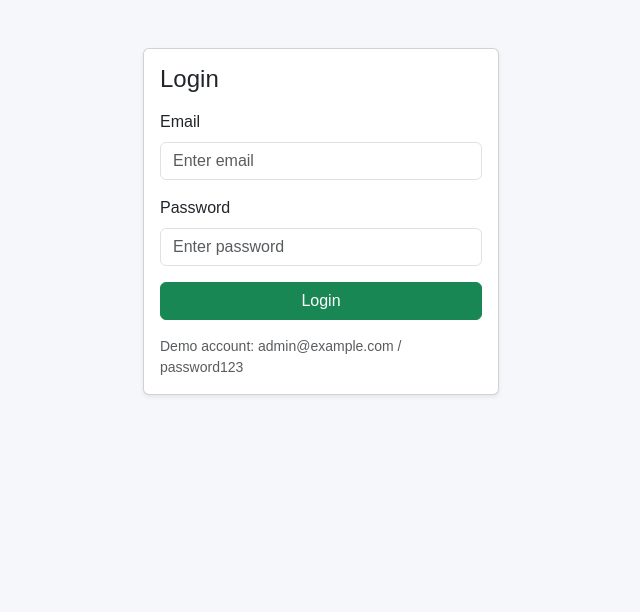
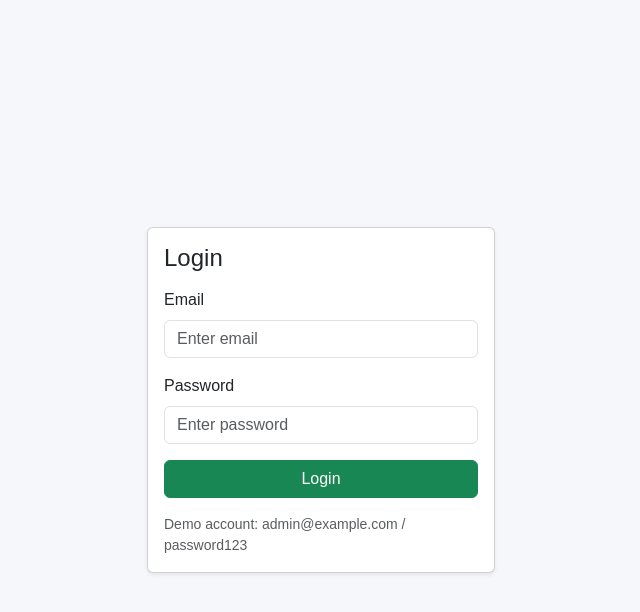
Before and after one commit to kovalovmykola82-tech/orders-products-app, a Next.js app: page /login in a window 1280 px wide. Shown: the top 612 px of the page, without its empty margins (319-959 px from the left). Built offline with nearby package versions, Linux system fonts and the light colour scheme.

Commit message:
chore: finalize UI polish

```diff
--- a/src/app/globals.css
+++ /dev/null
@@ -1,49 +0,0 @@
-:root {
-  --background: #ffffff;
-  --foreground: #171717;
-}
-
-@media (prefers-color-scheme: dark) {
-  :root {
-    --background: #0a0a0a;
-    --foreground: #ededed;
-  }
-}
-
-html {
-  height: 100%;
-}
-
-html,
-body {
-  max-width: 100vw;
-  overflow-x: hidden;
-}
-
-body {
-  min-height: 100%;
-  display: flex;
-  flex-direction: column;
-  color: var(--foreground);
-  background: var(--background);
-  font-family: Arial, Helvetica, sans-serif;
-  -webkit-font-smoothing: antialiased;
-  -moz-osx-font-smoothing: grayscale;
-}
-
-* {
-  box-sizing: border-box;
-  padding: 0;
-  margin: 0;
-}
-
-a {
-  color: inherit;
-  text-decoration: none;
-}
-
-@media (prefers-color-scheme: dark) {
-  html {
-    color-scheme: dark;
-  }
-}
--- a/src/app/login/page.tsx
+++ b/src/app/login/page.tsx
@@ -80,8 +80,8 @@ export default function LoginPage() {
   };
 
   return (
-    <main className="container py-5">
-      <div className="row justify-content-center">
+    <main className="container min-vh-100 d-flex align-items-center justify-content-center py-5">
+      <div className="row justify-content-center w-100">
         <div className="col-12 col-md-6 col-lg-4">
           <div className="card shadow-sm">
             <div className="card-body">
```
